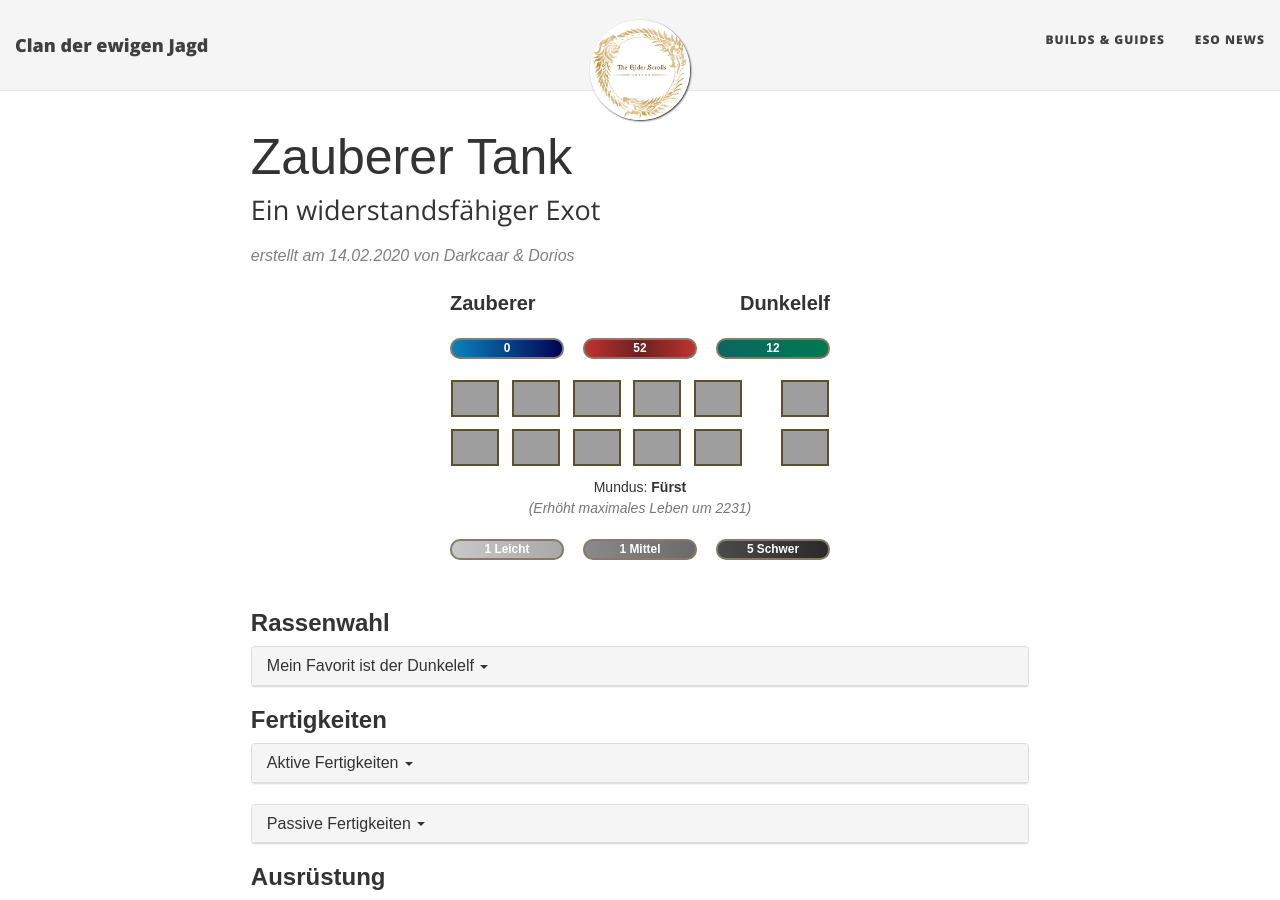
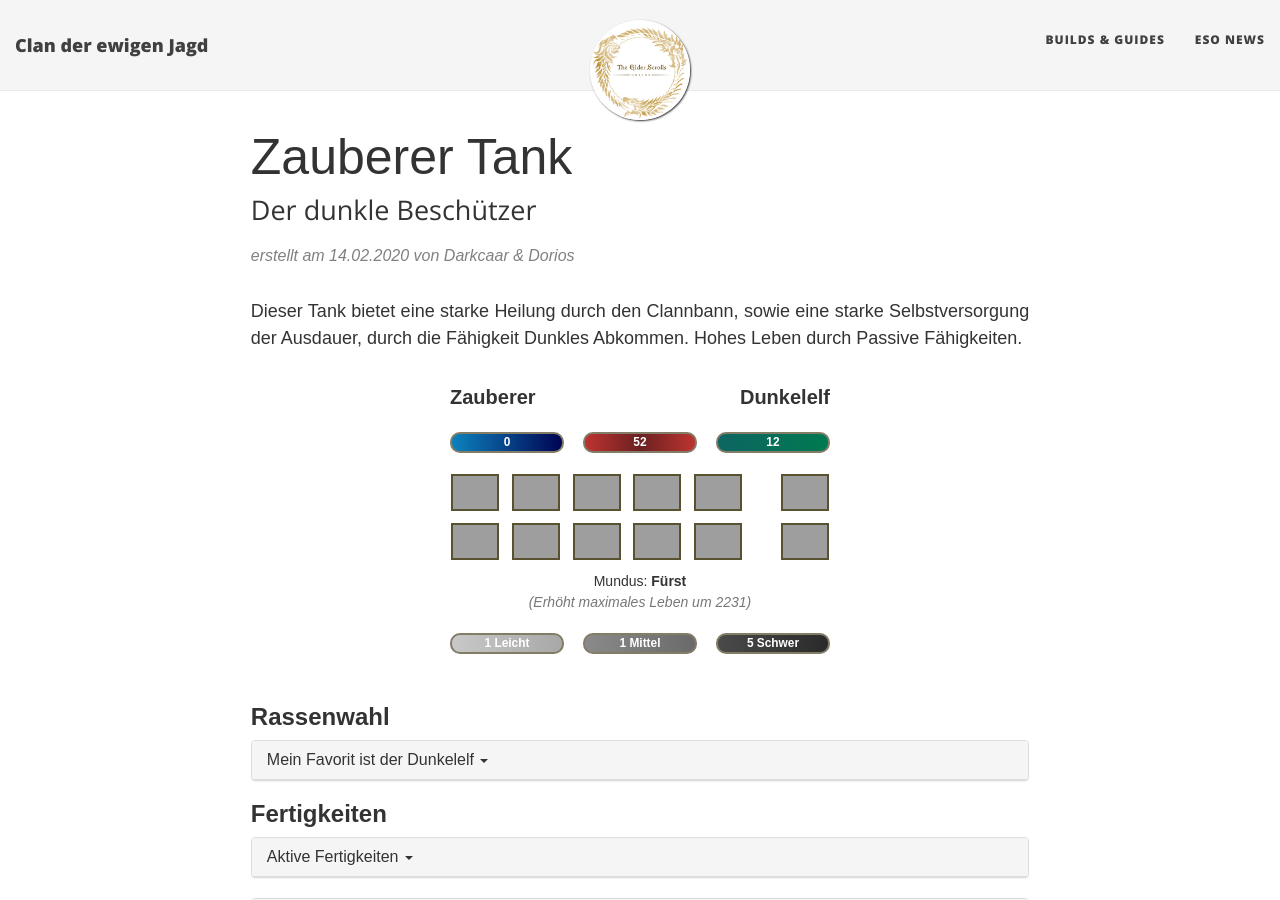
Before and after one commit to ewigejagd/ewigejagd.github.io, a Jekyll site: the page built from _posts/2020-02-14-zauberer-tank.md, in a window 1280 px wide and 900 px high, cut to the strip 0-900 px from the top of the window. Built offline with Jekyll 4.4.1, drawn with Linux system fonts in a browser that asks for light colours; nearby versions of some CDN libraries; grey boxes are pictures that could not be loaded.

Commit message:
- add eso description property

```diff
--- /dev/null
+++ b/_includes/eso_description.html
@@ -0,0 +1,3 @@
+{% if page.eso.description %}
+    <p style="font-size:18px; text-align:justify">{{ page.eso.description }}</p><br>
+{% endif %}
--- a/_posts/2020-02-14-zauberer-tank.md
+++ b/_posts/2020-02-14-zauberer-tank.md
@@ -2,11 +2,12 @@
 layout: post
 title: Zauberer Tank
 author: Darkcaar & Dorios
-subtitle: Ein widerstandsfähiger Exot
+subtitle: Der dunkle Beschützer
 tags: [Build]
 comments: true
 updated: false
 eso:
+    description: Dieser Tank bietet eine starke Heilung durch den Clannbann, sowie eine starke Selbstversorgung der Ausdauer, durch die Fähigkeit Dunkles Abkommen. Hohes Leben durch Passive Fähigkeiten.
     class: Zauberer
     race:  Dunkelelf
     attributes:
@@ -246,6 +247,10 @@ eso:
 #       data:
 ---
 
+<div class="eso-widgets-info">
+    {% include eso_description.html %}
+</div>
+
 <div class="eso-widgets-build">
     {% include eso_classrace.html %}
 
```
